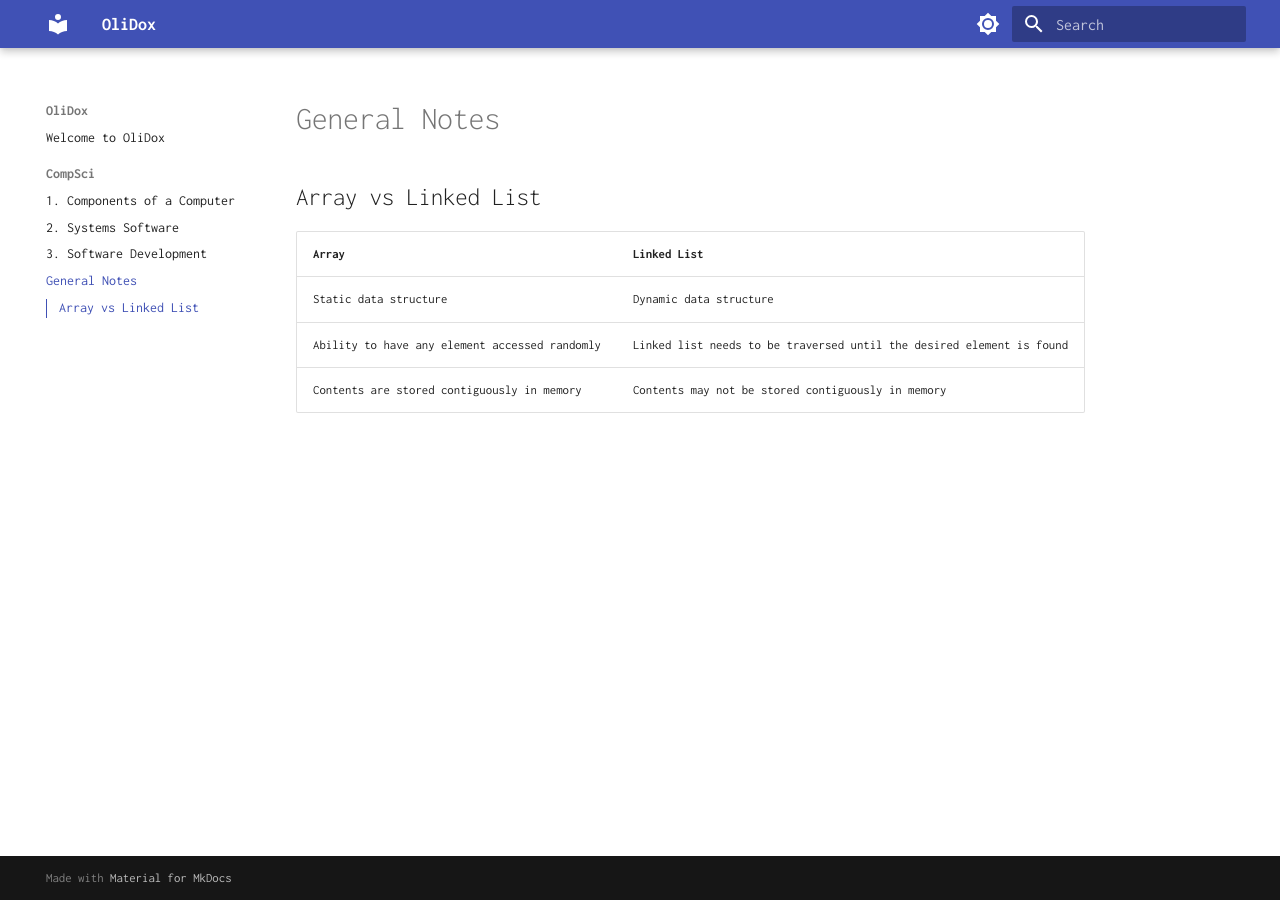
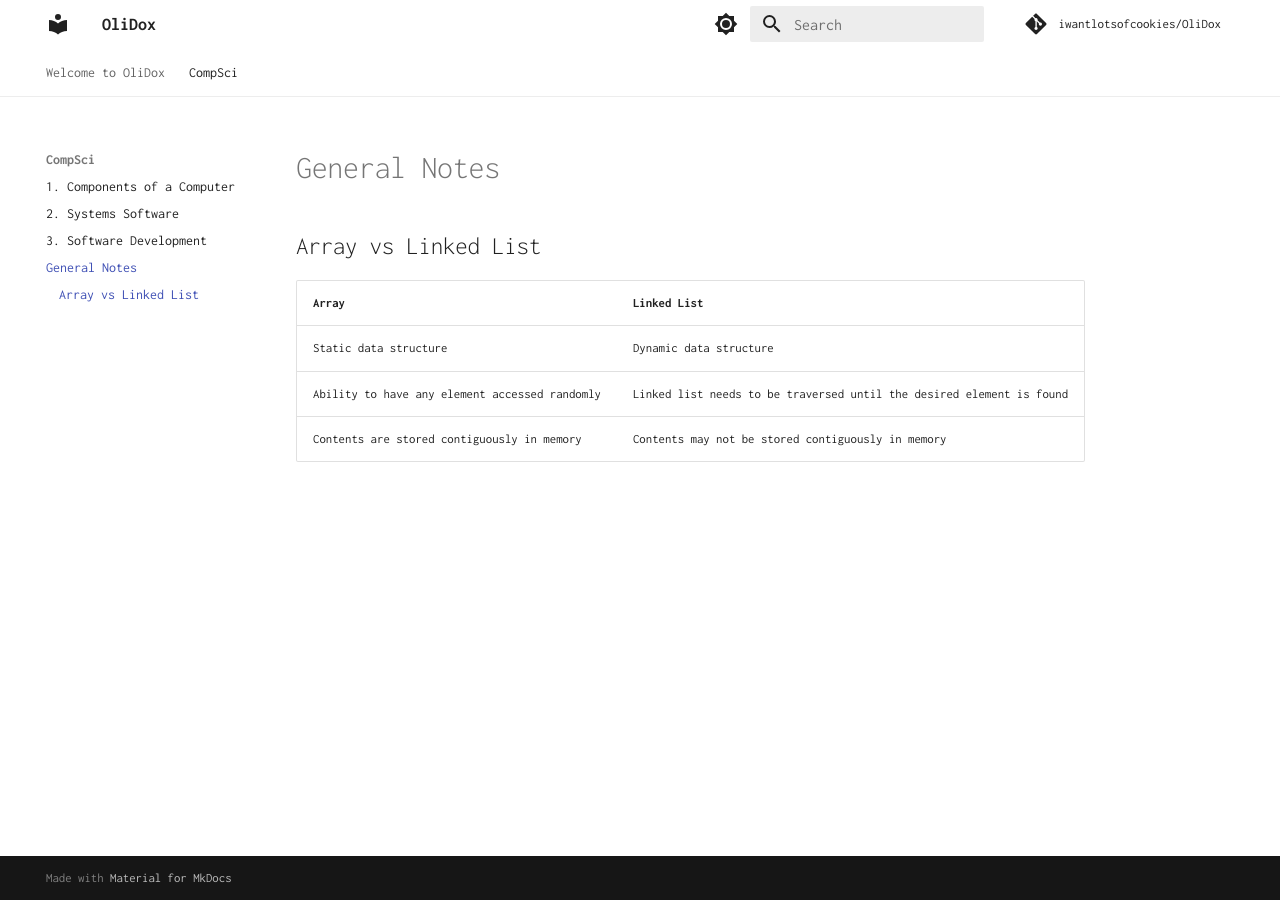
Before and after one commit to iwantlotsofcookies/OliDox, an MkDocs documentation site: the page built from docs/CompSci/General Notes.md, in a window 1280 px wide. Built offline with MkDocs 1.6.1 and Material for MkDocs 9.7.7, drawn with Linux system fonts in a browser that asks for light colours; comment, search, counter and statistics services are not loaded.

Commit message:
Update mkdocs.yml

```diff
--- a/mkdocs.yml
+++ b/mkdocs.yml
@@ -1,30 +1,33 @@
 site_name: OliDox
 site_url: https://iwantlotsofcookies.github.io/OliDox/
 theme:
+  name: material
   font:
     text: Inconsolata
     #text: roberto
 
   palette:
-    #primary: indigo
-    #accent: indigo
-    # Palette toggle for light mode
-    - scheme: default
+        # Palette toggle for light mode
+    - media: "(prefers-color-scheme: light)"
+      primary: white
+      scheme: white
       toggle:
         icon: material/brightness-7
         name: Switch to dark mode
 
     # Palette toggle for dark mode
-    - scheme: slate
+    - media: "(prefers-color-scheme: dark)"
+      primary: black
+      scheme: slate
       toggle:
-          icon: material/brightness-4
-          name: Switch to light mode
+        icon: material/brightness-4
+        name: Switch to light mode
 
   features:
     - navigation.sections
     #- navigation.expand
     #- navigation.tracking
-    #- navigation.tabs
+    - navigation.tabs
     - navigation.indexes
     #- navigation.path
     #- toc.follow
@@ -35,8 +38,24 @@ theme:
   plugins:
     - search
     - optimize
+    - git-authors
 
-  name: material
+
+
+
+repo_url: https://github.com/iwantlotsofcookies/olidox
+repo_name: iwantlotsofcookies/OliDox
+
+
 
 extra_css:
- - stylesheets/extra.css
+  - stylesheets/extra.css
+
+markdown_extensions:
+  - pymdownx.caret
+  - pymdownx.mark
+  - pymdownx.tilde
+  - attr_list
+  - pymdownx.emoji:
+      emoji_index: !!python/name:material.extensions.emoji.twemoji
+      emoji_generator: !!python/name:material.extensions.emoji.to_svg
```
